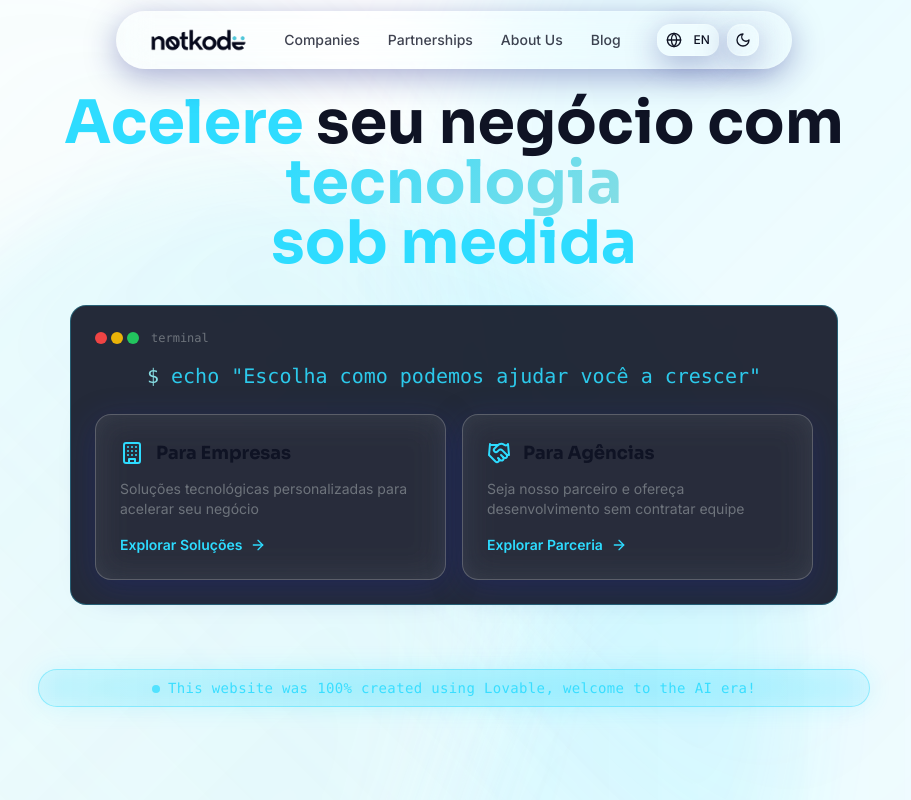
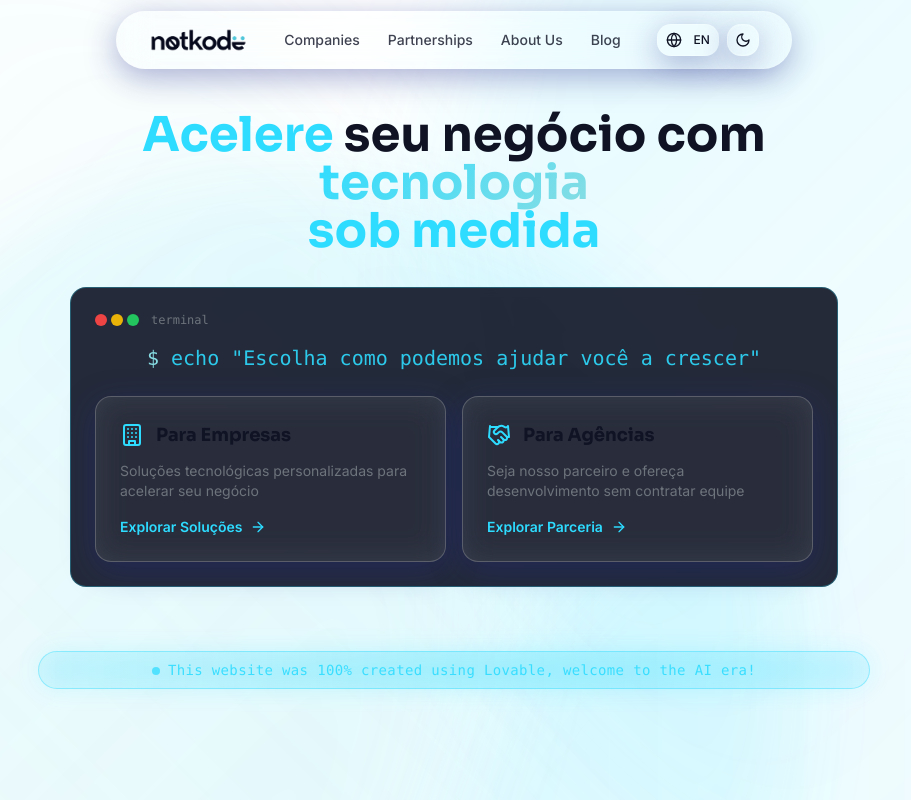
Before and after one commit to not-kode/notkode, a React (Vite) app: page / in a window 1280 px wide. Shown: the whole page, without its empty margins (186-1097 px from the left). Built offline with nearby package versions, Linux system fonts and the light colour scheme.

Commit message:
Fix: Title line breaks
Rebuild the title to ensure all words are within the same div, correcting line break issues.

```diff
--- a/src/pages/Home.tsx
+++ b/src/pages/Home.tsx
@@ -1,4 +1,3 @@
-
 import React from 'react';
 import { Link } from 'react-router-dom';
 import { Building, Handshake, ArrowRight } from 'lucide-react';
@@ -39,13 +38,9 @@ const Home: React.FC = () => {
 
       <div className="container mx-auto max-w-4xl text-center relative z-10 flex-grow flex flex-col justify-center">
         {/* Main Title */}
-        <h1 className="font-sora font-bold text-3xl md:text-5xl lg:text-6xl mb-8 leading-tight">
-          <div>
-            <span className="text-primary">Acelere</span> seu negócio com <span className="text-gradient">tecnologia</span>
-          </div>
-          <div>
-            <span className="text-primary">sob medida</span>
-          </div>
+        <h1 className="font-sora font-bold text-2xl md:text-4xl lg:text-5xl mb-8 leading-tight">
+          <span className="text-primary">Acelere</span> seu negócio com <span className="text-gradient">tecnologia</span><br />
+          <span className="text-primary">sob medida</span>
         </h1>
 
         {/* Subtitle - Console Style */}
```
